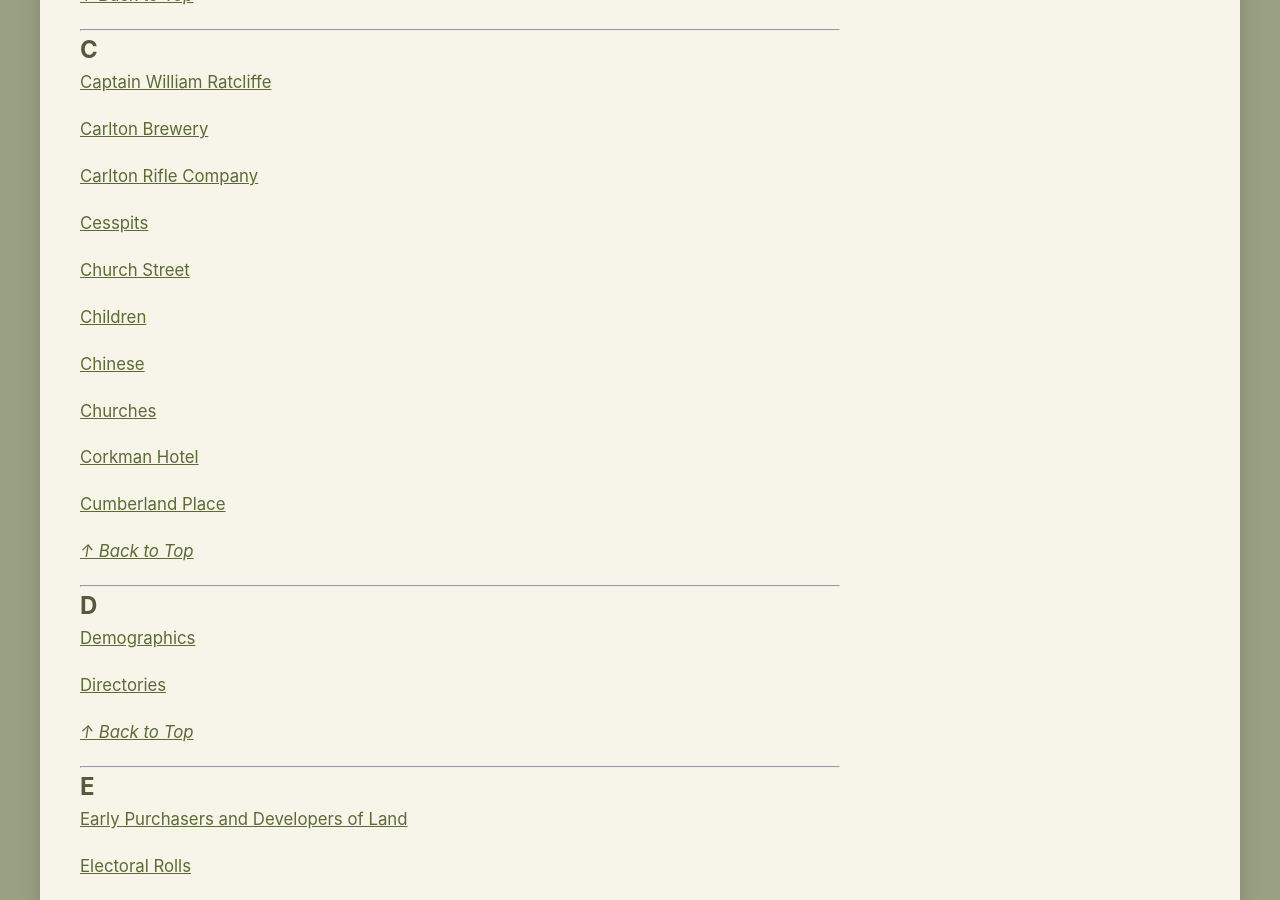
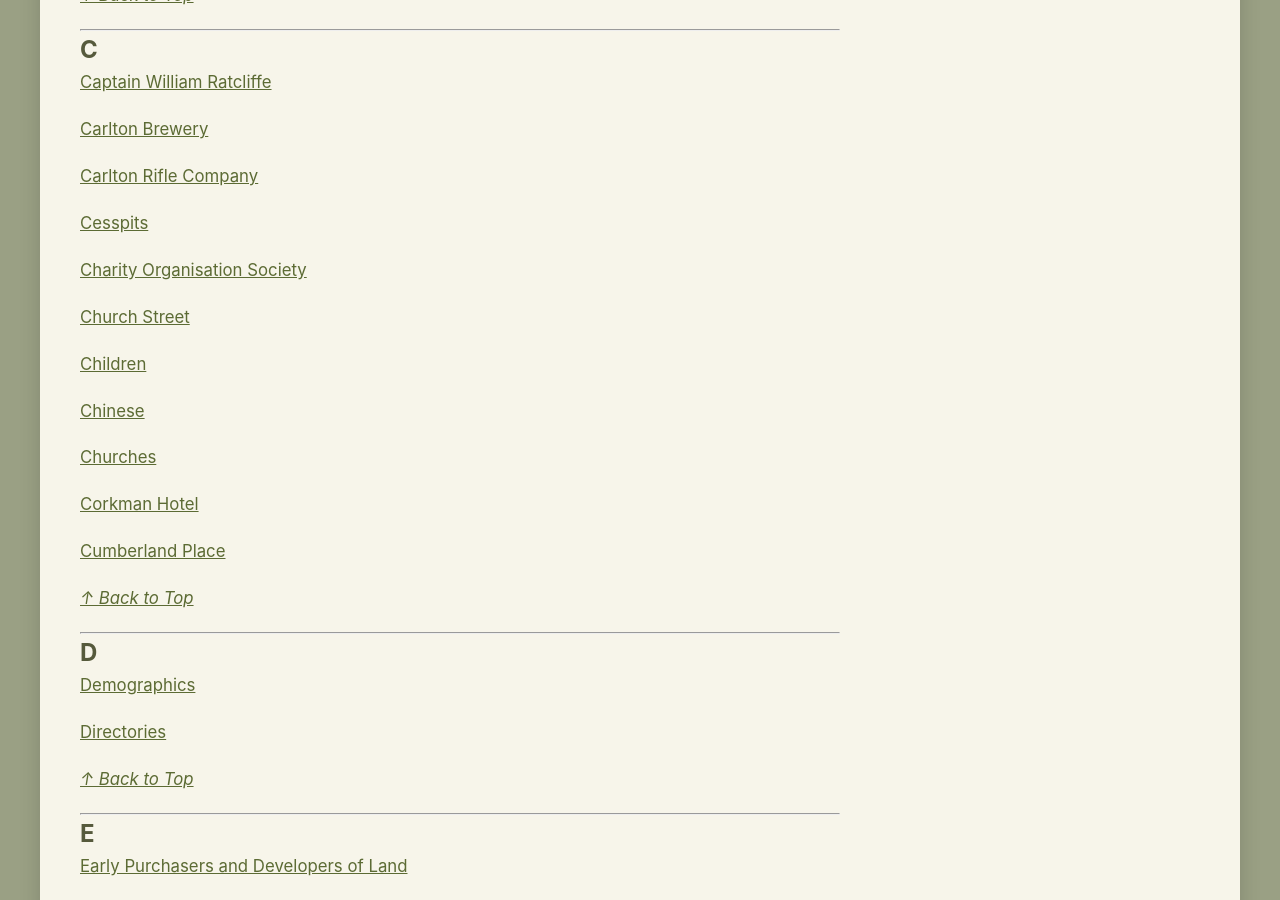
Before and after one commit to notamitchell/order, a Jekyll site: the page built from aToZ.md, in a window 1280 px wide and 900 px high, scrolled down 1375 px. Built offline with Jekyll 4.4.1, drawn with Linux system fonts in a browser that asks for light colours; a script that is not in the unit is left out.

Commit message:
Update aToZ.md

```diff
--- a/aToZ.md
+++ b/aToZ.md
@@ -57,6 +57,8 @@
 [Carlton Rifle Company](civic?id=Carlton Rifle Company)
 
 [Cesspits](civic?id=Cesspits)
+
+[Charity Organisation Society](civic?id=Charity Organisation Society)
 
 [Church Street](civic?id=Church Street)
 
```
Also changed, not shown: other parts of aToZ.md (+2 -0 lines).
